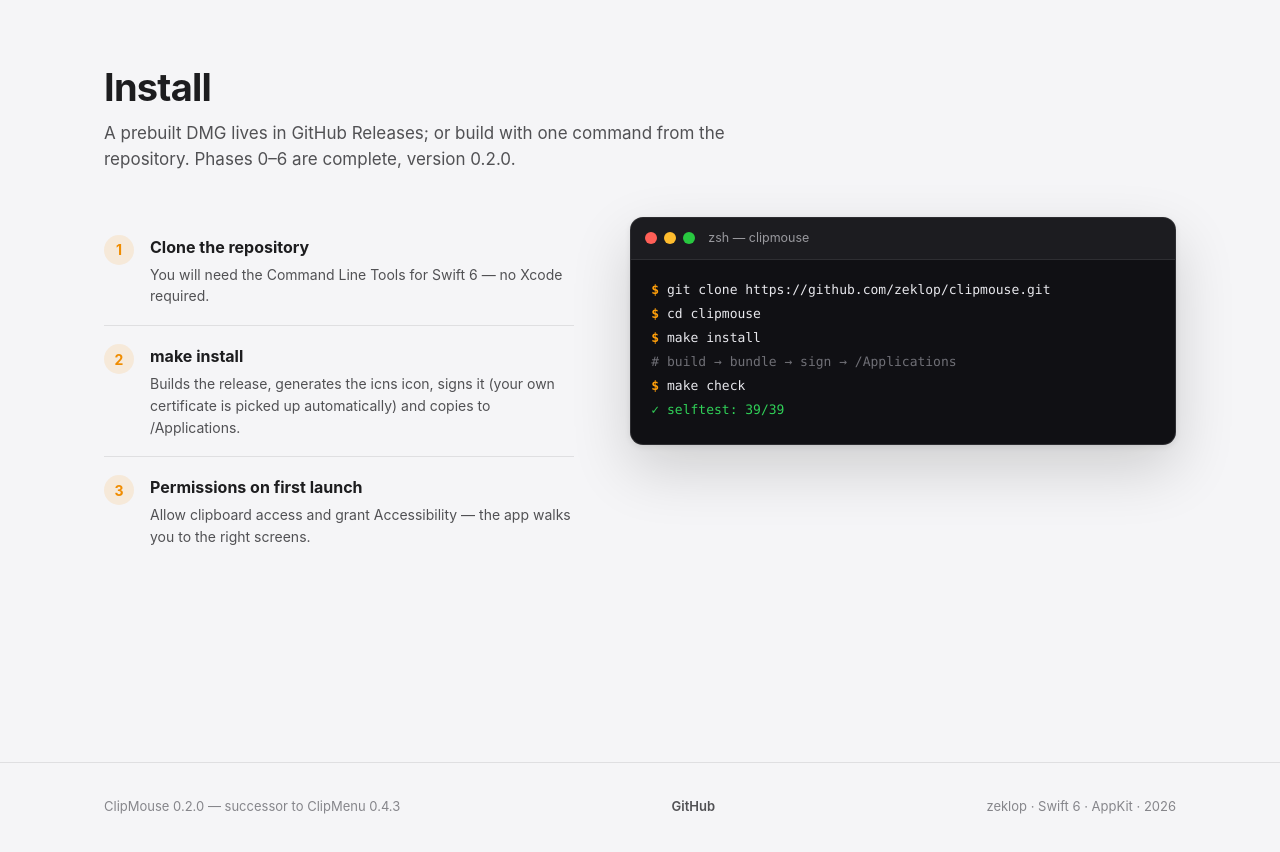
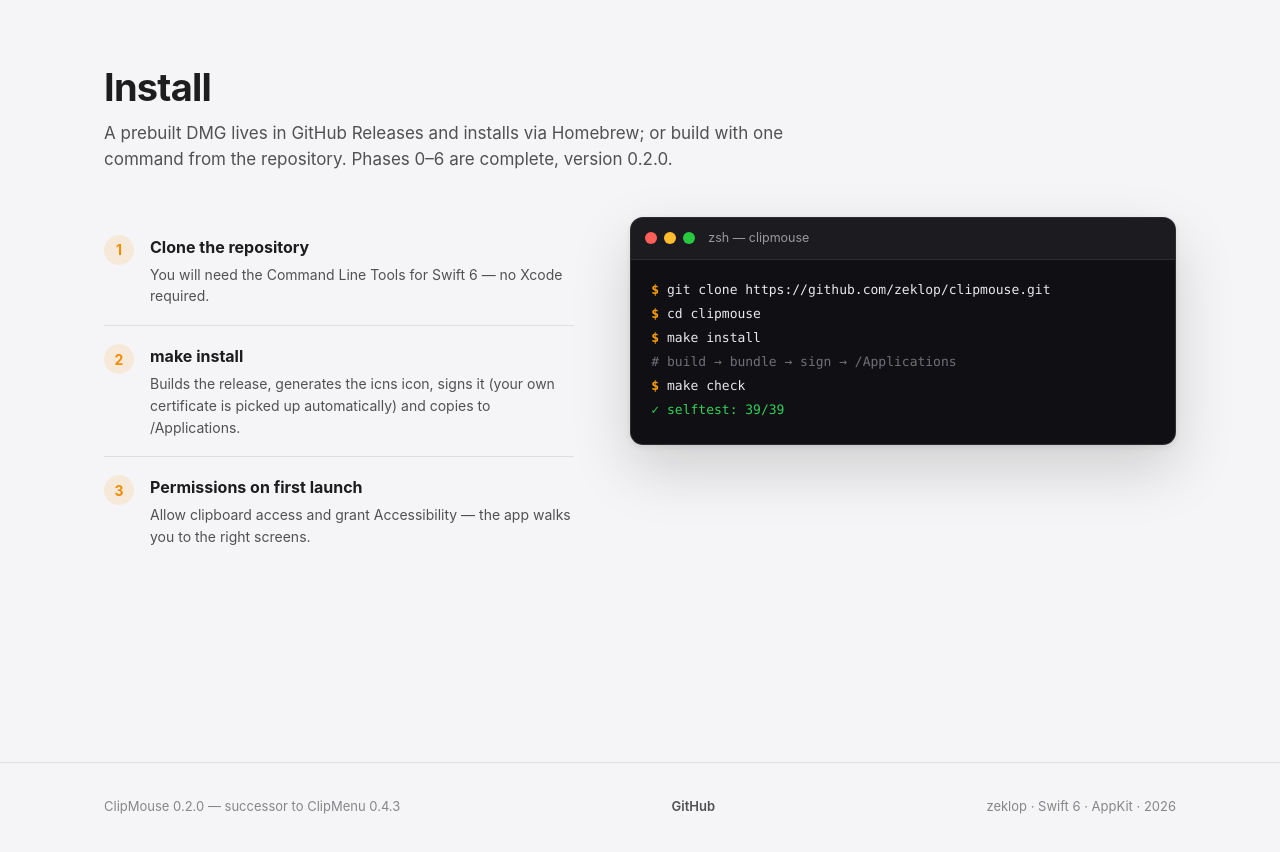
Before and after one commit to zeklop/clipmouse, a plain HTML site: page docs/index.html in a window 1280 px wide. Shown: the part 3700-4552 px from the top of the page. Drawn offline with Linux system fonts and the light colour scheme.

Commit message:
документация: Homebrew tap zeklop/tap опубликован и проверен (brew fetch зелёный), команды установки с brew trust, статус в HOMEBREW-TAP.md

```diff
--- a/docs/app.js
+++ b/docs/app.js
@@ -38,7 +38,7 @@
     p3t: "Чёрный список", p3d: "Bitwarden, Passwords и Terminal заблокированы по умолчанию; правый клик по клипу — Never save from этого приложения.",
     p4t: "Дамп перед очисткой", p4d: "Clear History сначала пишет резервный дамп — случайная очистка ничего не теряет.",
     inst_title: "Установка",
-    inst_sub: "Готовый DMG — в GitHub Releases; либо соберите одной командой из репозитория. Фазы 0–6 реализованы, версия 0.2.0.",
+    inst_sub: "Готовый DMG — в GitHub Releases, ставится и через Homebrew; либо соберите одной командой из репозитория. Фазы 0–6 реализованы, версия 0.2.0.",
     ist1t: "Клонируйте репозиторий", ist1d: "Понадобятся Command Line Tools для Swift 6 — Xcode не нужен.",
     ist2t: "make install", ist2d: "Соберёт release-сборку, сгенерирует иконку icns, подпишет (свой сертификат подхватится сам) и скопирует в /Applications.",
     ist3t: "Разрешения при первом запуске", ist3d: "Разрешите доступ к буферу обмена и выдайте Accessibility — приложение само подскажет, где нажать.",
@@ -80,7 +80,7 @@
     p3t: "App blocklist", p3d: "Bitwarden, Passwords and Terminal are blocked by default; right-click a clip for “Never save from” that app.",
     p4t: "Backup before purge", p4d: "Clear History writes a backup dump first — an accidental purge loses nothing.",
     inst_title: "Install",
-    inst_sub: "A prebuilt DMG lives in GitHub Releases; or build with one command from the repository. Phases 0–6 are complete, version 0.2.0.",
+    inst_sub: "A prebuilt DMG lives in GitHub Releases and installs via Homebrew; or build with one command from the repository. Phases 0–6 are complete, version 0.2.0.",
     ist1t: "Clone the repository", ist1d: "You will need the Command Line Tools for Swift 6 — no Xcode required.",
     ist2t: "make install", ist2d: "Builds the release, generates the icns icon, signs it (your own certificate is picked up automatically) and copies to /Applications.",
     ist3t: "Permissions on first launch", ist3d: "Allow clipboard access and grant Accessibility — the app walks you to the right screens.",
--- a/docs/index.html
+++ b/docs/index.html
@@ -222,7 +222,7 @@
       <div class="container">
         <div class="section-head">
           <h2 data-i18n="inst_title">Установка</h2>
-          <p class="section-sub" data-i18n="inst_sub">Готовый DMG — в GitHub Releases; либо соберите одной командой из репозитория. Фазы 0–6 реализованы, версия 0.2.0.</p>
+          <p class="section-sub" data-i18n="inst_sub">Готовый DMG — в GitHub Releases, ставится и через Homebrew; либо соберите одной командой из репозитория. Фазы 0–6 реализованы, версия 0.2.0.</p>
         </div>
         <div class="install-grid">
           <div>
```
Also changed, not shown: 3 other files.
